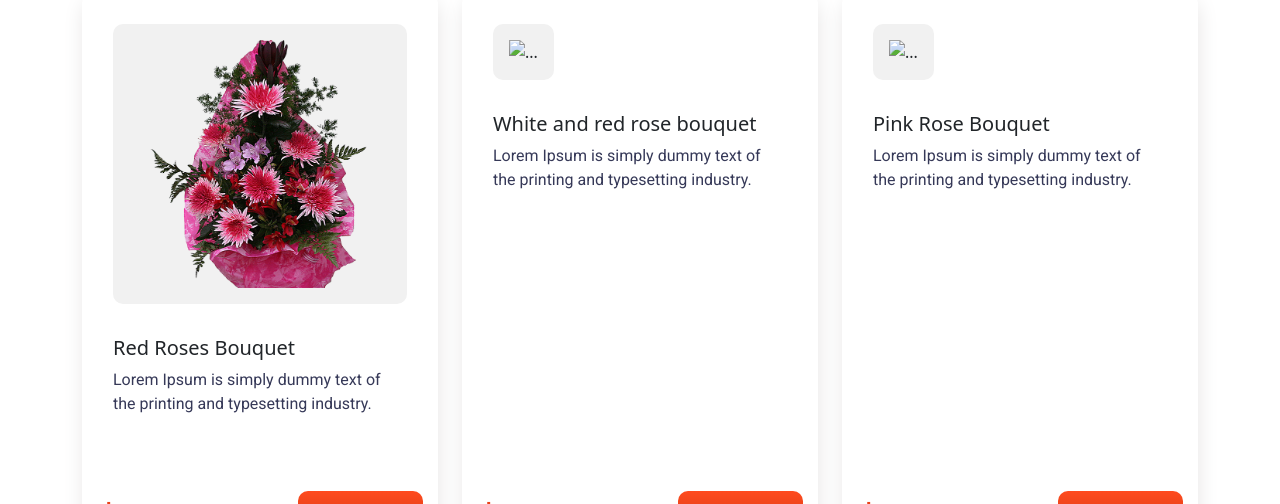
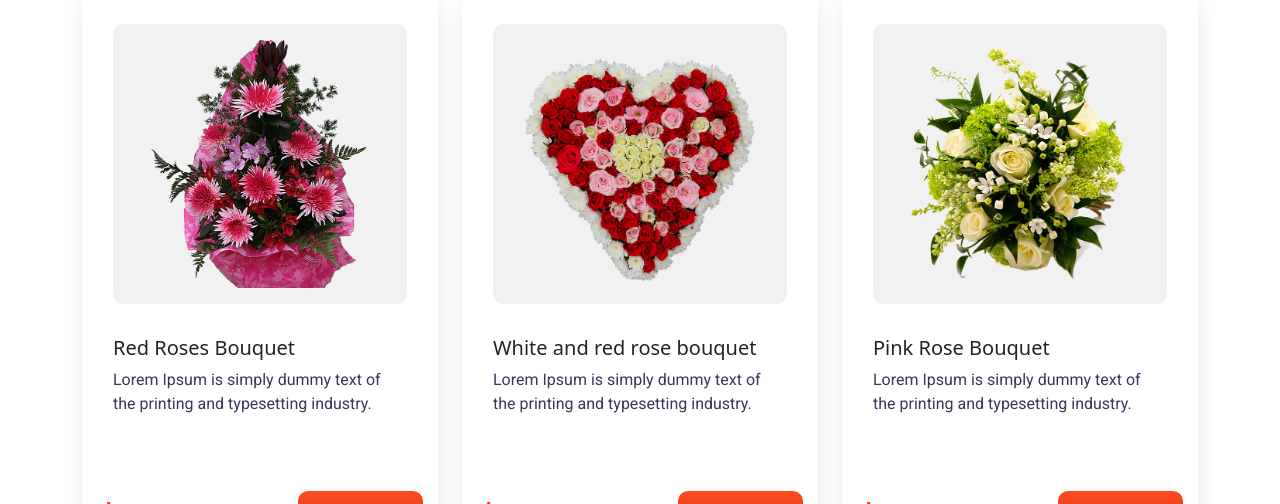
Before and after one commit to SaddamHossainKnight/ecommerce-site-egarden, a plain HTML site: page index.html in a window 1280 px wide. Shown: the part 758-1262 px from the top of the page. Drawn offline with nearby package versions, Linux system fonts and the light colour scheme; the site is published under a folder, as on GitHub Pages, so addresses that start at the root find nothing.

Commit message:
eGarden Updated

```diff
--- a/index.html
+++ b/index.html
@@ -77,7 +77,7 @@
             <div class="col">
               <div class="card h-100 flower-card">
                 <div class="p-3">
-                    <img class="img-fluid p-3" src="/images/Image/02v.png" class="card-img-top" alt="...">
+                    <img class="img-fluid p-3" src="images/Image/02v.png" class="card-img-top" alt="...">
                 </div>
                 <div class="card-body">
                   <h5 class="card-title">White and red rose bouquet</h5>
@@ -92,7 +92,7 @@
             <div class="col">
               <div class="card h-100 flower-card">
                 <div class="p-3">
-                    <img class="img-fluid p-3" src="/images/Image/03v.png" class="card-img-top" alt="...">
+                    <img class="img-fluid p-3" src="images/Image/03v.png" class="card-img-top" alt="...">
                 </div>
                 <div class="card-body">
                   <h5 class="card-title">Pink Rose Bouquet</h5>
```
